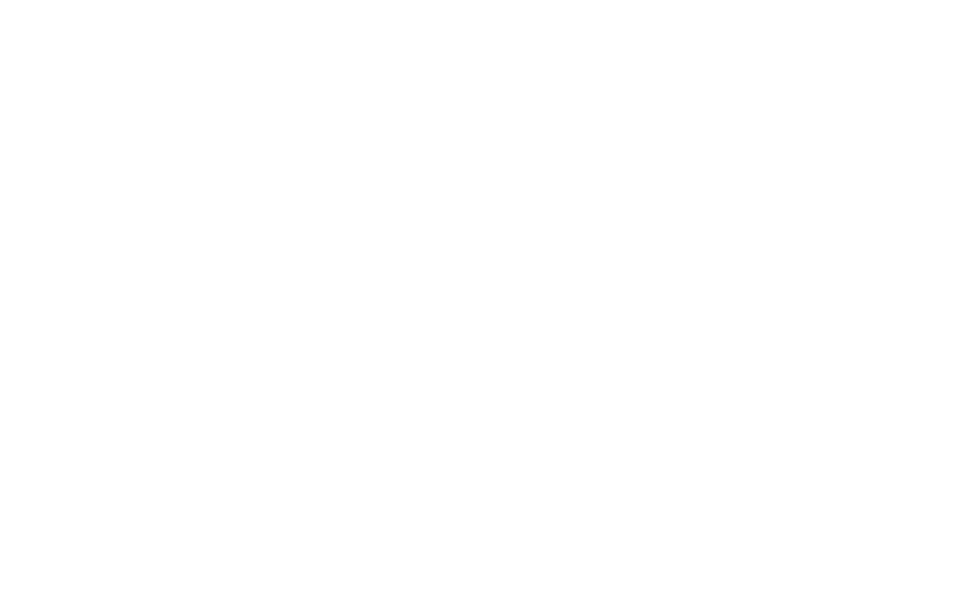
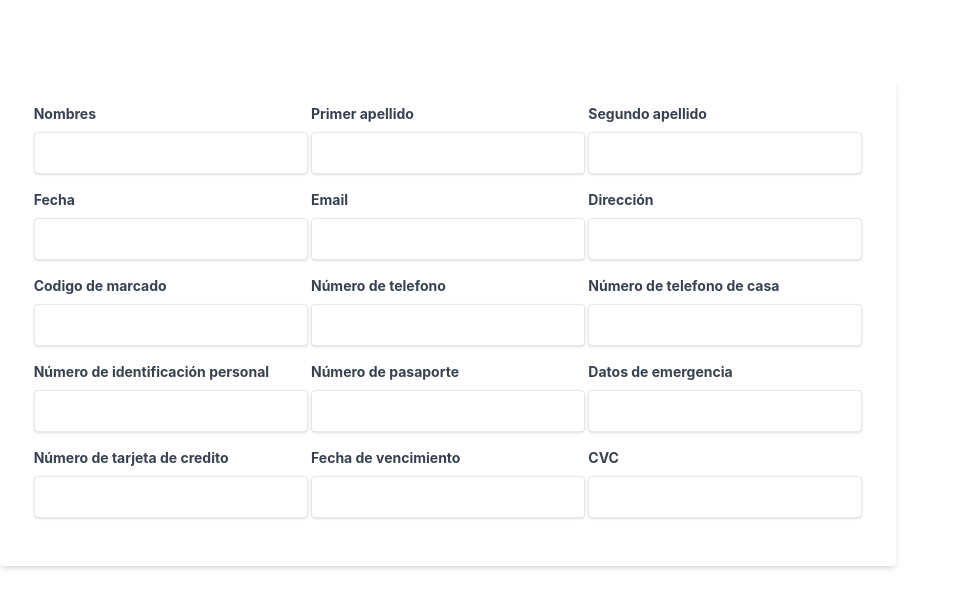
Before and after one commit to GildaRivera/Masked-Input, a React (Create React App) app: page / in a window 1280 px wide. Shown: the top 608 px of the page, without its empty margins (0-955 px from the left). Built offline with nearby package versions, Linux system fonts and the light colour scheme.

Commit message:
feat: Adding inputs to the form

```diff
--- a/package.json
+++ b/package.json
@@ -34,5 +34,10 @@
       "last 1 firefox version",
       "last 1 safari version"
     ]
+  },
+  "devDependencies": {
+    "autoprefixer": "^10.4.4",
+    "postcss": "^8.4.12",
+    "tailwindcss": "^3.0.23"
   }
 }
--- /dev/null
+++ b/postcss.config.js
@@ -0,0 +1,6 @@
+module.exports = {
+  plugins: {
+    tailwindcss: {},
+    autoprefixer: {},
+  },
+}
--- /dev/null
+++ b/src/components/Form/form.css
@@ -0,0 +1,9 @@
+.form__container{
+    top:10vh;
+    /* left: 40vw; */
+}
+
+.form__multiple__inputs{
+    display: flex;
+    justify-content: space-around;
+}
--- a/src/components/Form/form.js
+++ b/src/components/Form/form.js
@@ -1,5 +1,54 @@
-export default function Form(props){
-    return<>
+import "../Form/form.css";
+import Input from "../Input/input";
+export default function Form(props) {
+  return (
+    <>
+      <div className="w-full max-w-4xl relative form__container">
+        <form className="bg-white shadow-md rounded px-8 pt-6 pb-8 mb-4">
+          <div className="mb-4 form__multiple__inputs">
+              <Input id="nombres" name="Nombres" placeholder="" />
+              <Input id="apellido1" name="Primer apellido" placeholder="" />
+              <Input id="apellido2" name="Segundo apellido" placeholder=""/>
+          </div>
+          <div className="mb-4 form__multiple__inputs">
+              <Input id="fecha" name="Fecha" placeholder="" />
+              <Input id="email" name="Email" placeholder="" />
+              <Input id="direccion" name="Dirección" placeholder=""/>
+          </div>
+
+          <div className="mb-4 form__multiple__inputs">
+              <Input id="codigoMarcado" name="Codigo de marcado" placeholder="" />
+              <Input id="numeroTel" name="Número de telefono" placeholder="" />
+              <Input id="numeroCasa" name="Número de telefono de casa" placeholder=""/>
+          </div>
+          <div className="mb-4 form__multiple__inputs">
+              <Input id="numeroIdentificacion" name="Número de identificación personal" placeholder="" />
+              <Input id="numeroPasaporte" name="Número de pasaporte" placeholder="" />
+              <Input id="datosEmergencia" name="Datos de emergencia" placeholder=""/>
+          </div>
+          <div className="mb-4 form__multiple__inputs">
+          <Input id="numeroTarjeta" name="Número de tarjeta de credito" placeholder=""/>
+              <Input id="fechaVencimiento" name="Fecha de vencimiento" placeholder="" />
+              <Input id="CVC" name="CVC" placeholder="" />
+
+          </div>
+
+
+          {/* <div className="mb-4">
+      <label className="block text-gray-700 text-sm font-bold mb-2" htmlFor="password">
+        Password
+      </label>
+      <input className="shadow appearance-none border border-red-500 rounded w-full py-2 px-3 text-gray-700 mb-3 leading-tight focus:outline-none focus:shadow-outline" id="password" type="password" placeholder="******************" />
+      <p className="text-red-500 text-xs italic">Please choose a password.</p>
+    </div>
+    <div className="flex items-center justify-between">
+      <button className="bg-blue-500 hover:bg-blue-700 text-white font-bold py-2 px-4 rounded focus:outline-none focus:shadow-outline" type="button">
+        Sign In
+      </button>
+
+    </div> */}
+        </form>
+      </div>
     </>
-
+  );
 }
--- /dev/null
+++ b/src/components/Input/input.js
@@ -0,0 +1,17 @@
+export default function Input(props){
+return <div>
+<label
+  className="block text-gray-700 text-sm font-bold mb-2"
+  htmlFor={props.id}
+>
+{props.name}
+</label>
+
+<input
+  className="shadow  border rounded w-full py-2 px-3  focus:outline-none focus:shadow-outline"
+  id={props.id}
+  type="text"
+  placeholder={props.placeholder}
+/>
+</div>
+}
--- a/src/index.css
+++ b/src/index.css
@@ -1,3 +1,6 @@
+@tailwind base;
+@tailwind components;
+@tailwind utilities;
 body {
   margin: 0;
   font-family: -apple-system, BlinkMacSystemFont, 'Segoe UI', 'Roboto', 'Oxygen',
--- /dev/null
+++ b/tailwind.config.js
@@ -0,0 +1,9 @@
+module.exports = {
+  content: [
+    "./src/**/*.{js,jsx,ts,tsx}",
+  ],
+  theme: {
+    extend: {},
+  },
+  plugins: [],
+}
```
Also changed, not shown: 1 other file (tests, documents, lock files or other folders).
